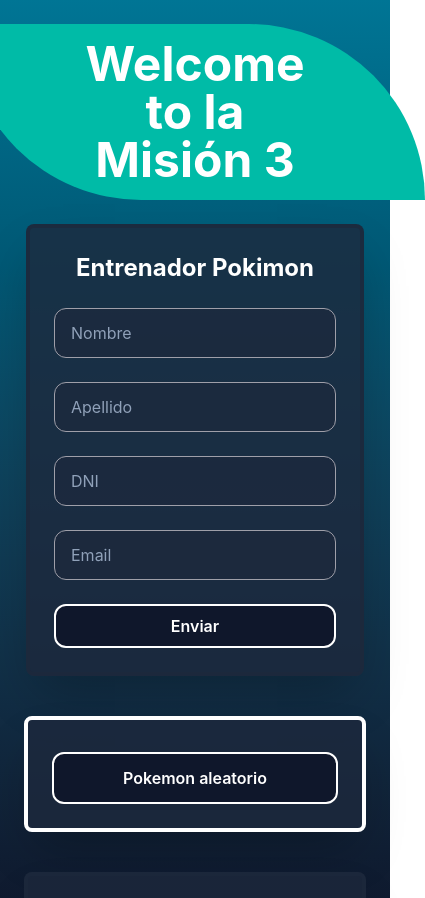
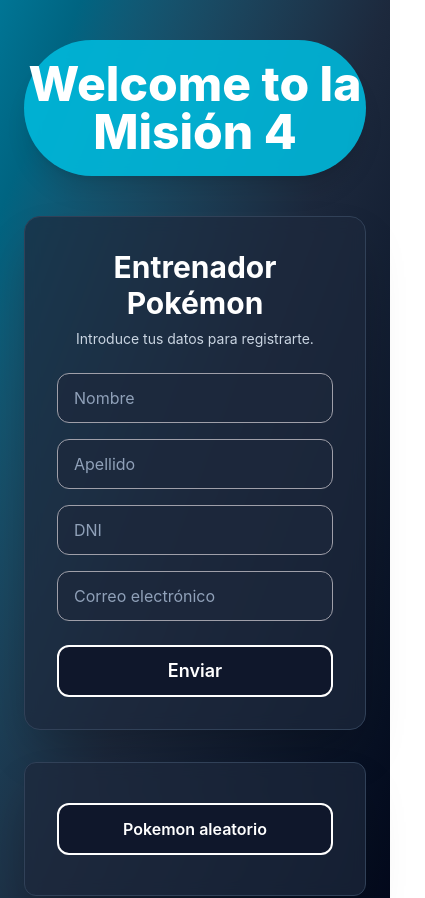
Before and after one commit to yoherman2076/Mision3, a Vue app: page / in a window 390 px wide. Shown: the top 898 px of the page, 425 px wide, since content can reach past the window. Built offline with nearby package versions, Linux system fonts and the light colour scheme; no server answers.

Commit message:
style: give the page a new style and to the trainers card

```diff
--- a/src/App.vue
+++ b/src/App.vue
@@ -1,27 +1,46 @@
 <template>
-    <main class="min-h-screen bg-linear-to-b from-cyan-700 to-slate-900 text-white py-2">
-      <div class="max-w-6xl mx-auto px-6 mb-6 mt-4 flex justify-center">
-        <h1 class= "bg-teal-500 max-w-4xl rounded-es-full rounded-se-full text-5xl font-bold text-center px-30 py-4 ">Welcome to la Misión 3</h1>
-      </div>
-    <!-- Grid de 3 columnas -->
-      <div class="max-w-8xl mx-auto grid grid-cols-1 md:grid-cols-3 gap-10 px-6 items-start">
-        <!-- Columna 1 -->
+  <main class="min-h-screen bg-linear-to-br from-cyan-700 via-slate-800 to-slate-950 text-white">
+
+    <!-- Header -->
+    <header class="container mx-auto px-6 py-10">
+      <h1
+        class="mx-auto max-w-3xl rounded-full bg-cyan-500/90 py-5 text-center text-5xl font-extrabold shadow-xl backdrop-blur">
+        Welcome to la Misión 4
+      </h1>
+    </header>
+
+    <!-- Contenido -->
+    <section class="container mx-auto px-6 pb-10">
+      <div class="grid grid-cols-1 gap-8 lg:grid-cols-3 items-start">
+
+        <!-- Formulario -->
         <div class="flex justify-center">
-          <!-- formulario -->
-          <Form  />
+          <Form />
         </div>
-        <!-- Columna 2 -->
-        <div class=" max-w-md border-4  bg-slate-800/80 rounded-lg shadow-2xl p-6 space-y-6 flex flex-col items-center">
-          <RandomButton @random-click="getRandomPokemon" class="w-full max-w-xs" />
-          <!-- Botón randomizador y la info del bicho-->
-          <PokimonInfo :loading="loading" :pokemon="pokemon" :pokerror="pokerror"/>
+
+        <!-- Pokémon -->
+        <div class="rounded-xl bg-slate-800/70 p-8 shadow-2xl backdrop-blur border border-slate-700">
+          <RandomButton
+            @random-click="getRandomPokemon"
+            class="flex justify-center mx-auto mb-2 w-full "
+          />
+
+          <PokimonInfo
+            :loading="loading"
+            :pokemon="pokemon"
+            :pokerror="pokerror"
+          />
         </div>
-        <!-- columna 3 -->
-        <div class="flex max-w-md flex-col border-4 bg-slate-800/80 rounded-lg shadow-2xl p-6 space-y-6 border-slate-800/70">
+
+        <!-- Lista -->
+        <div class="rounded-xl bg-slate-800/70 p-8 shadow-2xl backdrop-blur border border-slate-700">
           <TrainerList />
         </div>
+
       </div>
-    </main>
+    </section>
+
+  </main>
 </template>
 
 
--- a/src/components/BaseButton.vue
+++ b/src/components/BaseButton.vue
@@ -1,7 +1,7 @@
 <template>
     <button
         :type="type"
-        class="w-auto min-w-20 rounded-xl border-2 bg-slate-900 py-2 font-semibold text-white hover:bg-slate-800/80 transition"
+        class="w-auto min-w-20 rounded-xl border-2 bg-slate-900 py-2 font-semibold text-white hover:bg-sky-800/80 transition hover:-translate-y-0.5 hover:shadow-cyan-500/20"
     >
         <slot />
     </button>
--- a/src/components/PokeImage.vue
+++ b/src/components/PokeImage.vue
@@ -4,7 +4,7 @@
             v-if="pokeimage"
             :src="pokeimage"
             alt="alt"
-            class="w-60 h-60 p-1 m-2 object-contain border-3 rounded-2xl bg-gray-500"
+            class="w-60 h-60 p-1 mt-4 object-contain border-3 rounded-2xl bg-slate-600/70 shadow-2xl backdrop-blur transition duration-400 hover:-translate-y-1 hover:shadow-cyan-500/20"
         >
     </div>
 </template>
--- a/src/components/PokimonInfo.vue
+++ b/src/components/PokimonInfo.vue
@@ -7,11 +7,11 @@
     />
 <!-- Cuando deja de cargar muestra el div con la información del bicho. -->
     <div v-else-if="pokemon">
-        <h2 class="text-center font-bold p-2 capitalize">
+        <h2 class="text-center font-bold p-3 capitalize">
             {{ pokemon.name }}
         </h2>
-        <PokeTipo :types="pokemon.types" />
-        <PokeImage :pokeimage="pokemon.sprites.front_default" :alt="pokemon.name" />
+        <PokeTipo :types="pokemon.types" class="mb-2"/>
+        <PokeImage :pokeimage="pokemon.sprites.front_default" :alt="pokemon.name"/>
     </div>
 
 </template>
--- a/src/components/TrainerCard.vue
+++ b/src/components/TrainerCard.vue
@@ -1,30 +1,38 @@
 <template>
 <div>
+    <div class="flex text-xl font-bold capitalize">
         {{ trainer.name }}
-    <BaseButton @click='editTrainer' class="mx-4">
+
+        <p v-if="trainer.pokemon_assigned" class="px-3 text-amber-300">
+        {{ trainer.pokemon_assigned.name }}
+        </p>
+    </div>
+    <div class="flex justify-center">
+        <img class="w-40"
+            v-if="trainer.pokemon_assigned"
+            :src="trainer.pokemon_assigned.sprites.front_default"
+            :alt="trainer.pokemon_assigned.name"
+        />
+    </div>
+
+    <div class="flex justify-center">
+        <BaseButton @click='editTrainer' class="m-1 px-1">
             Editar
         </BaseButton>
 
-    <BaseButton class="m-4"
+        <BaseButton class="m-1 px-1"
             @click="trainerStore.deleteTrainer(props.trainer.id)">
             Eliminar
         </BaseButton>
 
-    <BaseButton class="m-4"
-        v-if="!trainer.pokemon_assigned"
+        <BaseButton class="m-1 px-1"
+            v-if="trainer.pokemon_assigned"
             @click="assignPokemon(props.trainer.id)"
         >
             Asignar Pocket Monster
         </BaseButton>
+    </div>
 
-    <p v-if="trainer.pokemon_assigned">
-    {{ trainer.pokemon_assigned.name }}
-    </p>
-    <img
-    v-if="trainer.pokemon_assigned"
-    :src="trainer.pokemon_assigned.sprites.front_default"
-    :alt="trainer.pokemon_assigned.name"
-    />
 </div>
 </template>
 
--- a/src/components/TrainerForm.vue
+++ b/src/components/TrainerForm.vue
@@ -1,22 +1,50 @@
 <template>
-<!-- Formulario formularioso. Simplemente se puede escribir y cuando se le da a enviar se vacían los campos. -->
-    <div class="flex justify-center">
-        <form @submit.prevent="sendDatos"
-            class="mx-auto flex max-w-md flex-col border-4 bg-slate-800/80 rounded-lg shadow-2xl p-6 space-y-6 border-slate-800/70">
-            <div class="text-center">
-                <h2 class="text-2xl font-bold text-white">
-                    Entrenador Pokimon
-                </h2>
+  <form
+    @submit.prevent="sendDatos"
+    class="max-w-md rounded-2xl border border-slate-700 bg-slate-800/70 p-8 shadow-2xl backdrop-blur transition duration-300 hover:-translate-y-1 hover:shadow-cyan-500/20 space-y-6"
+  >
+    <!-- Cabecera -->
+    <div class="text-center space-y-2">
+      <h2 class="text-3xl font-bold text-white">
+        Entrenador Pokémon
+      </h2>
 
-            </div>
+      <p class="text-sm text-slate-300">
+        Introduce tus datos para registrarte.
+      </p>
+    </div>
 
-            <BaseInput v-model="form.name" placeholder="Nombre"/>
-            <BaseInput v-model="form.surname" placeholder="Apellido"/>
-            <BaseInput v-model="form.dni" placeholder="DNI"/>
-            <BaseInput v-model="form.email" placeholder="Email"/>
-            <BaseButton class="px-7 py-1" type="submit">Enviar</BaseButton>
-        </form>
+    <!-- Campos -->
+    <div class="space-y-4">
+      <BaseInput
+        v-model="form.name"
+        placeholder="Nombre"
+      />
+
+      <BaseInput
+        v-model="form.surname"
+        placeholder="Apellido"
+      />
+
+      <BaseInput
+        v-model="form.dni"
+        placeholder="DNI"
+      />
+
+      <BaseInput
+        v-model="form.email"
+        placeholder="Correo electrónico"
+      />
     </div>
+
+    <!-- Botón -->
+    <BaseButton
+      type="submit"
+      class="w-full rounded-lg py-2.5 text-lg font-semibold transition duration-300 hover:scale-105"
+    >
+      Enviar
+    </BaseButton>
+  </form>
 </template>
 
 <script setup lang="ts">
```
Lines whose indentation alone changed are shown as unchanged.
